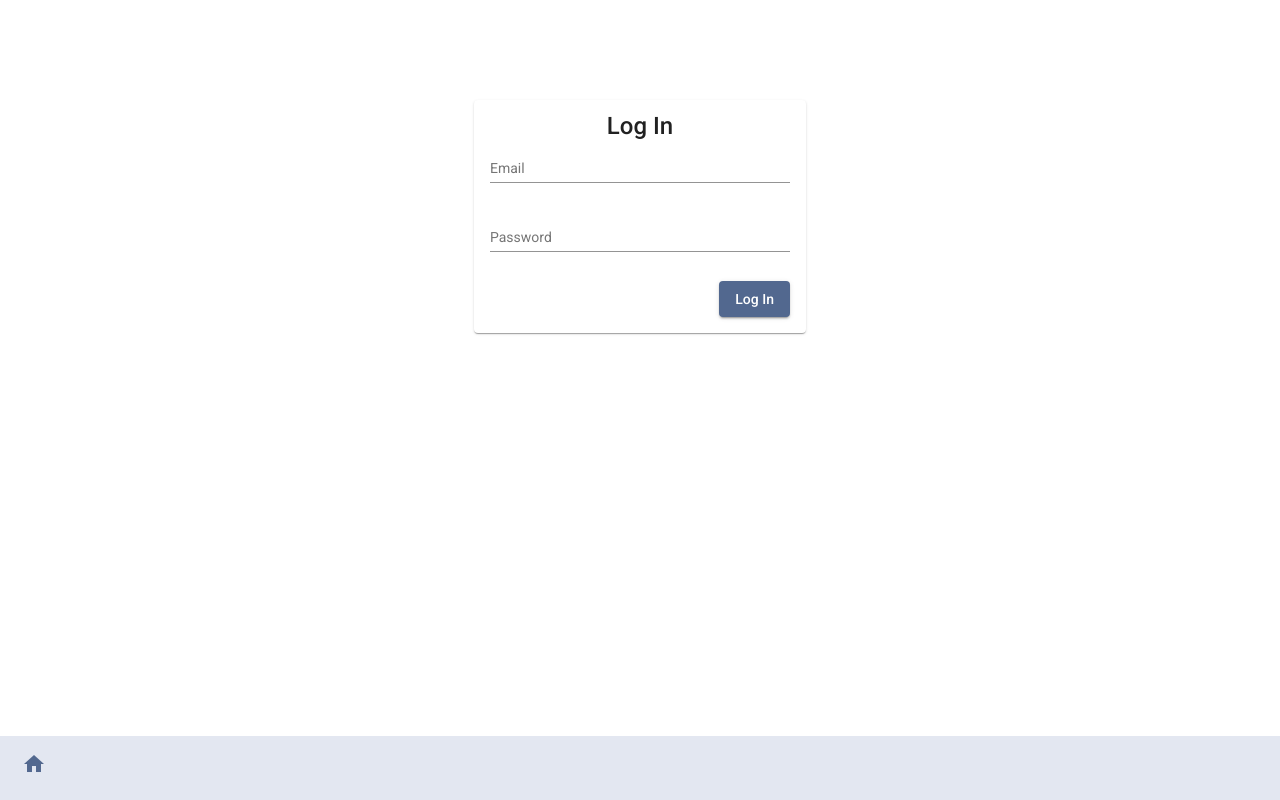
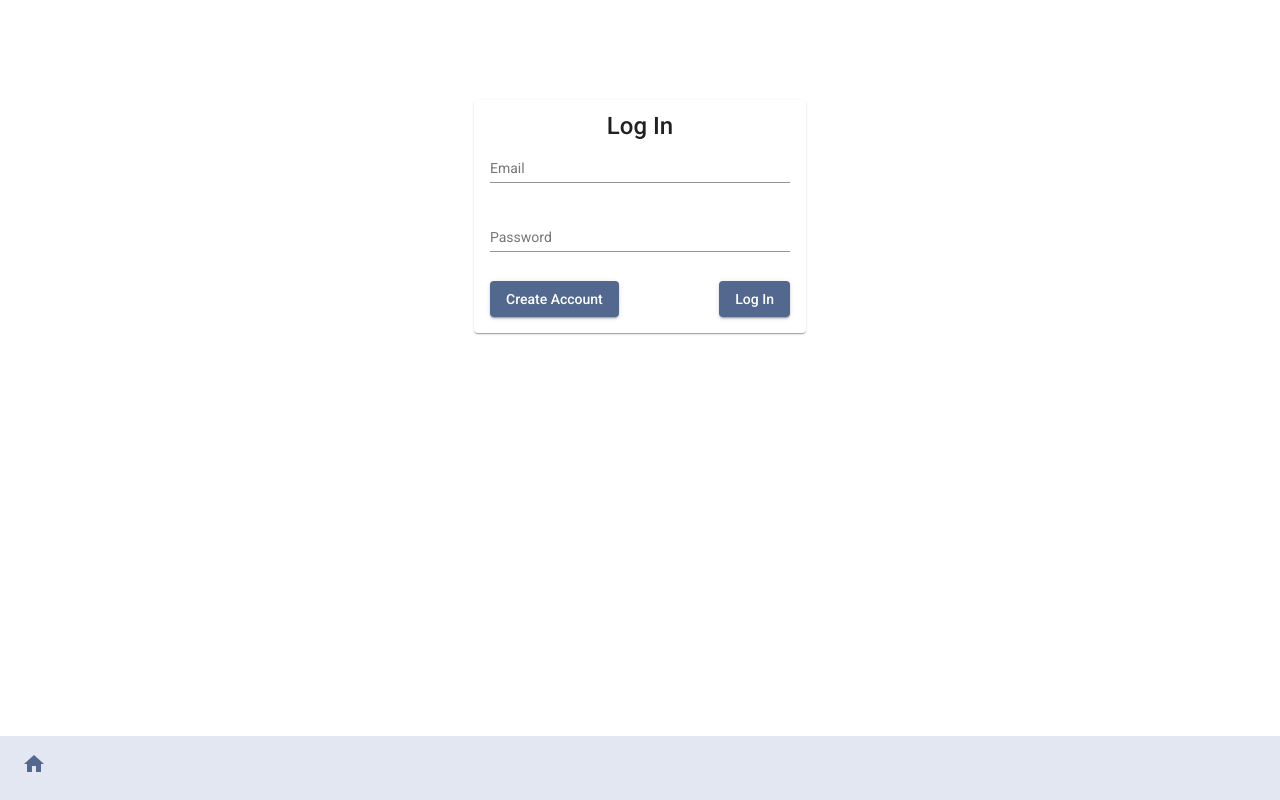
Before and after one commit to 2122SeniorProject06/2122_Senior_Project_06_UI, an Angular app: page /login in a window 1280 px wide. Built offline with nearby package versions, Linux system fonts and the light colour scheme.

Commit message:
account creation added and login/registration routing correctly (#6)

```diff
--- a/src/app/UserLogin/userlogin.component.css
+++ b/src/app/UserLogin/userlogin.component.css
@@ -22,6 +22,13 @@ mat-raised-button {
   background-color: #52688F;
   justify-content: flex-end;
   float: right;
+}
+
+.register{
+  color: white;
+  background-color: #52688F;
+  float: left;
+  justify-content: flex-start;
 }
 .mat-toolbar{
   position: fixed;
--- a/src/app/UserLogin/userlogin.component.html
+++ b/src/app/UserLogin/userlogin.component.html
@@ -15,6 +15,7 @@
 
 
 <button class="login" mat-raised-button>Log In</button>
+<button class="register" (click)="goToRegistration()" mat-raised-button>Create Account</button>
 </form>
 </mat-card-content>
 </mat-card>
--- a/src/app/UserRegistration/userregistration.component.html
+++ b/src/app/UserRegistration/userregistration.component.html
@@ -1,5 +1,5 @@
 <mat-card>
-  <mat-card-title>Log In</mat-card-title>
+  <mat-card-title>Create New Account</mat-card-title>
 <mat-card-content>
 <form [formGroup]="form" (ngSubmit)="Register()">
 <p>
@@ -25,6 +25,7 @@
 
 
 <button class="register" mat-raised-button>Register</button>
+<button class="login" (click)="goToLogin()" mat-raised-button>Login</button>
 </form>
 </mat-card-content>
 </mat-card>
```
